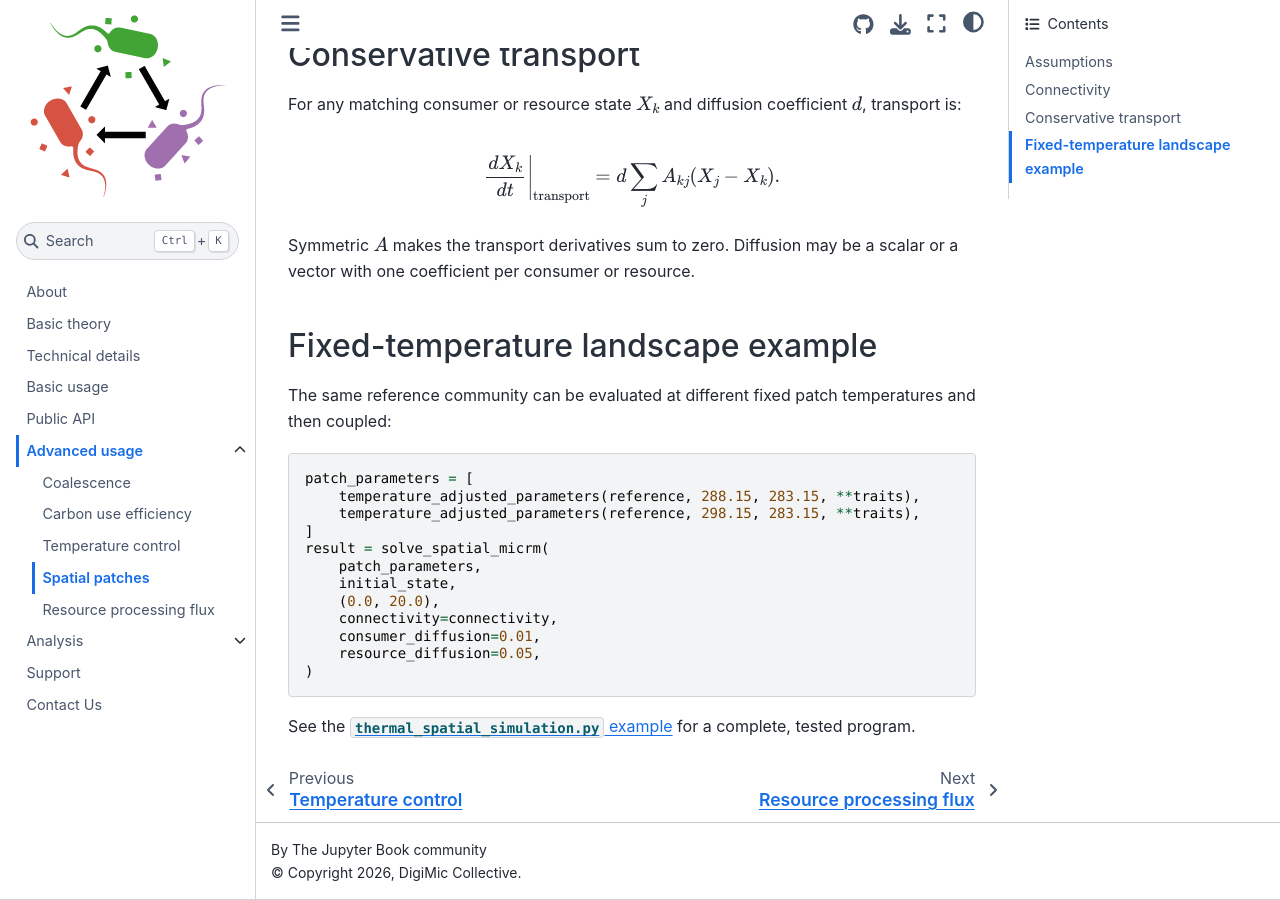
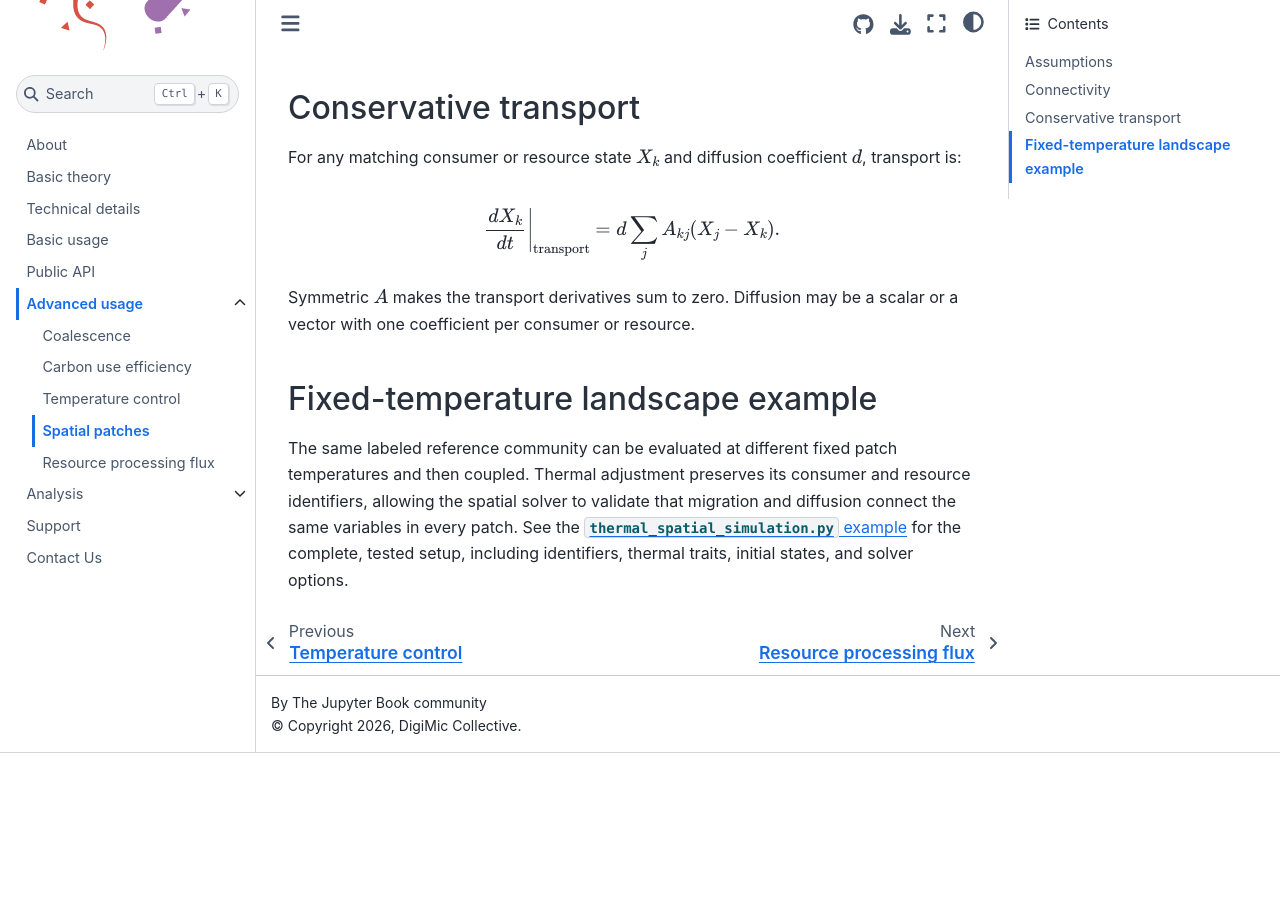
Before and after one commit to DigiMicOrg/DigiMicPy, a Jupyter Book: the page built from docs/content/spatial.md, in a window 1280 px wide and 900 px high, scrolled down 1066 px. Built offline with Jupyter Book 1.0.4 settings and Sphinx 7.4.7 and the Sphinx Book theme 1.1.4, drawn with Linux system fonts in a browser that asks for light colours; after the commit the page ends 1819 px from its top, so only the background shows below that; some of the changed text lies outside the part shown.

Commit message:
docs: clarify stored shapes and spatial identities
Document the stored leakage-fraction shape and explicit transport identifiers, replace an incomplete spatial snippet with the tested example, and embed the plotting output under a headless documentation build.

````diff
--- a/docs/content/spatial.md
+++ b/docs/content/spatial.md
@@ -67,24 +69,10 @@ scalar or a vector with one coefficient per consumer or resource.
 
 ## Fixed-temperature landscape example
 
-The same reference community can be evaluated at different fixed patch
-temperatures and then coupled:
-
-```python
-patch_parameters = [
-    temperature_adjusted_parameters(reference, 288.15, 283.15, **traits),
-    temperature_adjusted_parameters(reference, 298.15, 283.15, **traits),
-]
-result = solve_spatial_micrm(
-    patch_parameters,
-    initial_state,
-    (0.0, 20.0),
-    connectivity=connectivity,
-    consumer_diffusion=0.01,
-    resource_diffusion=0.05,
-)
-```
-
-See the
+The same labeled reference community can be evaluated at different fixed patch
+temperatures and then coupled. Thermal adjustment preserves its consumer and
+resource identifiers, allowing the spatial solver to validate that migration
+and diffusion connect the same variables in every patch. See the
 [`thermal_spatial_simulation.py` example](https://github.com/DigiMicOrg/DigiMicPy/blob/main/examples/thermal_spatial_simulation.py)
-for a complete, tested program.
+for the complete, tested setup, including identifiers, thermal traits, initial
+states, and solver options.
````
Also changed, not shown: other parts of docs/content/spatial.md (+4 -2 lines), README.md (+9 -6 lines), docs/content/api.md (+4 -3 lines), docs/content/details.md (+7 -4 lines), docs/content/temperature.md (+4 -0 lines), docs/content/useinfo.md (+7 -0 lines).
